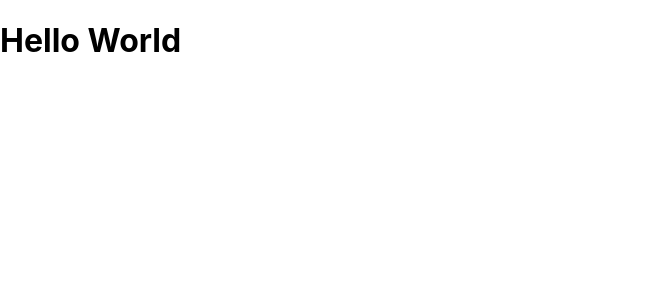
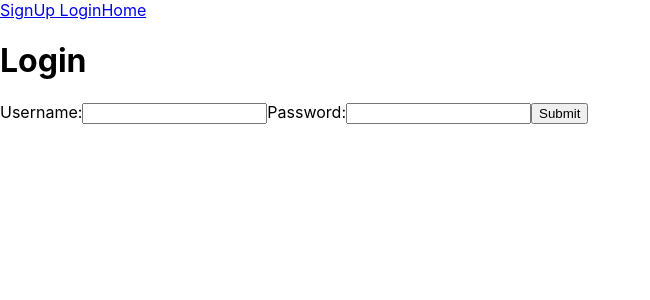
Before and after one commit to BW-The-Expat-Journal/frontend, a React (Create React App) app in the folder my-app/: page /Login in a window 1280 px wide. Shown: the top 300 px of the page, without its empty margins (0-650 px from the left). Built offline with nearby package versions, Linux system fonts and the light colour scheme.

Commit message:
worked on register form

```diff
--- a/my-app/package.json
+++ b/my-app/package.json
@@ -6,10 +6,13 @@
     "@testing-library/jest-dom": "^4.2.4",
     "@testing-library/react": "^9.3.2",
     "@testing-library/user-event": "^7.1.2",
+    "axios": "^0.20.0",
+    "component": "^1.1.0",
     "react": "^16.13.1",
     "react-dom": "^16.13.1",
     "react-router-dom": "^5.2.0",
-    "react-scripts": "3.4.3"
+    "react-scripts": "3.4.3",
+    "yup": "^0.29.3"
   },
   "scripts": {
     "start": "react-scripts start",
--- a/my-app/src/App.js
+++ b/my-app/src/App.js
@@ -1,11 +1,29 @@
-import React from 'react';
-import './App.css';
+      import React from "react";
+       import { Route } from "react-router-dom";
+       import Home from "./components/Home";
+       import Register from './components/Register';
+       import Login from './components/Login';
 
-function App() {
-  return (
-   <div>
-     <h1>Hello World</h1>
-   </div>
-  )};
 
-export default App;
+       const App = () => {
+
+         return (
+           <div>
+          <Route exact path="/Home">
+               <Home component={Home} />
+             </Route>
+
+             <Route path="/Register">
+               <Register component={Register} />
+             </Route>
+
+             <Route path="/Login">
+               <Login component={Login}/>
+             </Route>
+
+
+            </div>
+         );
+       };
+
+       export default App;
--- /dev/null
+++ b/my-app/src/components/Home.js
@@ -0,0 +1,16 @@
+import React from 'react'
+import Nav from './Nav'
+
+
+const Home = (props) => {
+    return (
+      <>
+      <div>
+       <Nav/>
+       <h1>Expat Journal</h1>
+       <h2>Never Forget Another Adventure!</h2>
+       </div>
+      </>
+    );
+  };
+  export default Home;
--- /dev/null
+++ b/my-app/src/components/Login.js
@@ -0,0 +1,54 @@
+import React from 'react';
+import Nav from './Nav'
+import { useState } from 'react';
+
+
+const Login = () => {
+
+
+    const [Password, setPassword] = useState("");
+    const [UserName, setUserName] = useState('');
+
+    const handleSubmit = (event) => {
+        event.preventDefault();
+
+    }
+
+    return (
+        <div>
+            <Nav/>
+        <form onSubmit={handleSubmit}>
+          <h1>Login</h1>
+
+            <label>
+            Username:
+            <input
+              name="userName"
+              type="UserName"
+              value={UserName}
+              onChange={e => setUserName(e.target.value)}
+              required />
+          </label>
+
+
+          <label>
+            Password:
+            <input
+              name="password"
+              type="password"
+              value={Password}
+              onChange={e => setPassword(e.target.value)}
+              required />
+          </label>
+
+          <button>Submit</button>
+        </form>
+        </div>
+      );
+    }
+
+
+
+
+
+ export default Login;
--- /dev/null
+++ b/my-app/src/components/Nav.js
@@ -0,0 +1,20 @@
+import React from 'react';
+import Register from './Register';
+import Login from './Login';
+import Home from './Home';
+import { Link } from "react-router-dom"; ;
+
+
+const Nav = (props) => {
+    return (
+      <>
+ <div>
+        <Link to="/Register" orders={Register}> SignUp</Link>
+        <Link to="/Login" orders={Login}> Login</Link>
+        <Link to="/Home" orders={Home}>Home</Link>
+ </div>
+
+      </>
+    );
+  };
+  export default Nav;
--- /dev/null
+++ b/my-app/src/components/Register.js
@@ -0,0 +1,47 @@
+
+import React, { Component } from 'react';
+import axios from "axios";
+
+class Register extends Component {
+  state = {
+    primaryemail: '',
+    username: '',
+    password: ''
+  };
+
+handleSubmit = event => {
+    event.preventDefault();
+
+    const user = {
+      primaryemail: this.state.primaryemail,
+      username:this.state.username,
+      password:this.state.password
+
+    }
+    console.log(user);
+}
+handleChange = event =>{
+    this.setState({ ...this.state, [event.target.name]: event.target.value
+  })}
+render() {
+    return (
+<div>
+        <form onSubmit = { this.handleSubmit }>
+          <label> Email:
+            <input type = "text" name = "primaryemail" onChange= {this.handleChange}/>
+          </label>
+
+          <label> User-Name:
+            <input type = "text" name = "username" onChange= {this.handleChange}/>
+          </label>
+
+          <label> Password:
+            <input type = "text" name = "password" onChange= {this.handleChange}/>
+          </label>
+          <button type = "submit"> Add </button>
+        </form>
+    </div>
+    );
+  }
+}
+export default Register;
```
Also changed, not shown: my-app/src/index.js (+7 -6 lines), 1 other file (tests, documents, lock files or other folders).
